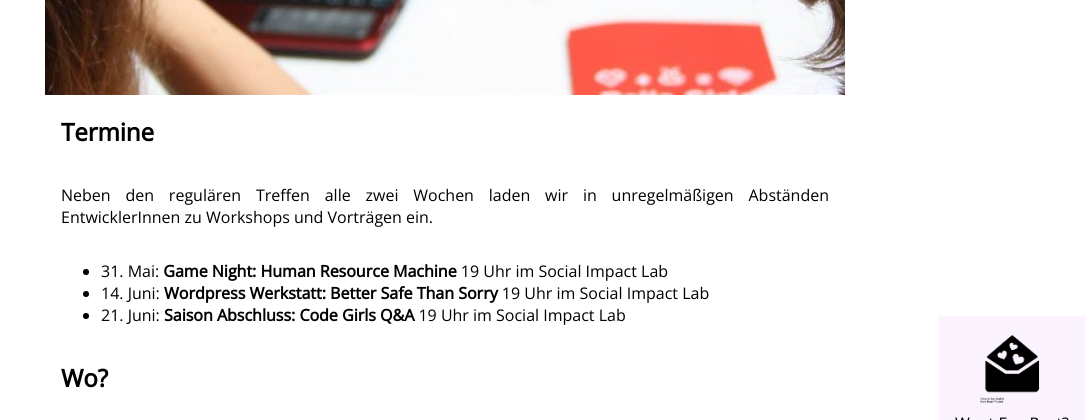
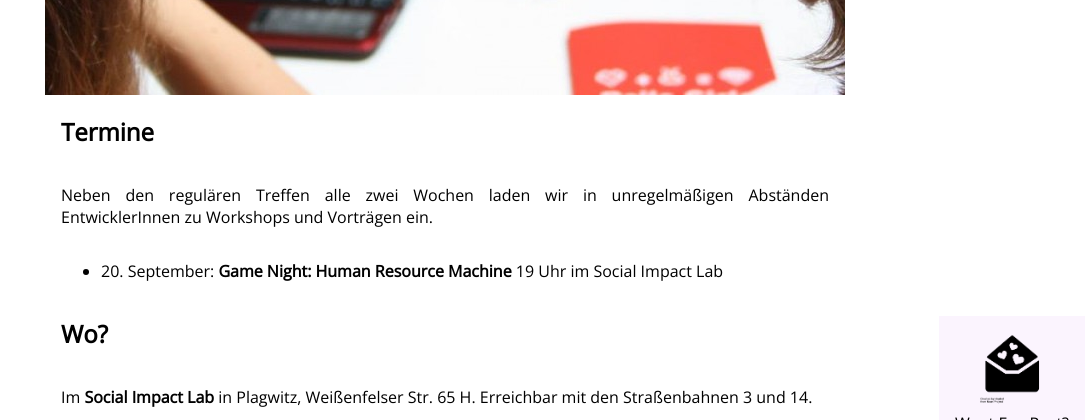
Before and after one commit to codegirls/codegirls.github.io, a Jekyll site: the page index.html, which Jekyll copies as it is, in a window 1280 px wide and 900 px high, scrolled down 1056 px, cut to the strip 0-420 px from the top of the window. Shown: the whole strip, without its empty margins (195-1280 px from the left). Built offline with Jekyll 4.4.1, drawn with Linux system fonts in a browser that asks for light colours.

Commit message:
Datum Game Night: Human Resource Machine hinzugefügt

```diff
--- a/index.html
+++ b/index.html
@@ -65,9 +65,7 @@
         <p>Neben den regulären Treffen alle zwei Wochen laden wir in unregelmäßigen Abständen EntwicklerInnen zu Workshops und Vorträgen ein.</p>
 
         <ul>
-          <li>31. Mai: <b>Game Night: <a href="https://tomorrowcorporation.com/humanresourcemachine">Human Resource Machine</a></b></B></b> 19 Uhr im Social Impact Lab</li>
-          <li>14. Juni: <b>Wordpress Werkstatt: Better Safe Than Sorry</b> 19 Uhr im Social Impact Lab</li>
-          <li>21. Juni: <b>Saison Abschluss: Code Girls Q&A</b> 19 Uhr im Social Impact Lab</li>
+          <li>20. September: <b>Game Night: <a href="https://tomorrowcorporation.com/humanresourcemachine">Human Resource Machine</a></b></B></b> 19 Uhr im Social Impact Lab</li>
         </ul>
       </section>
 
```
